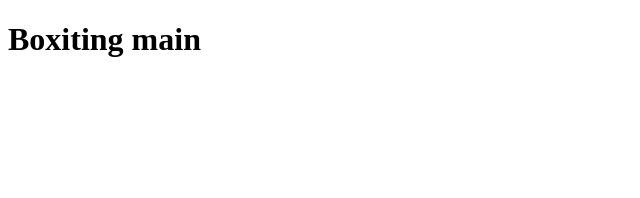
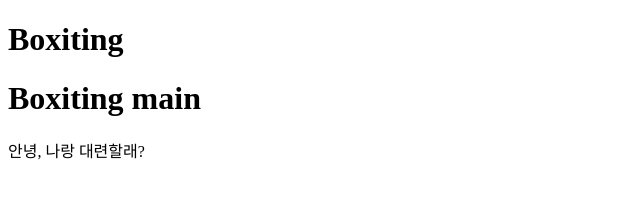
Before and after one commit to sseung0000/Git, a plain HTML site: page index.html in a window 1280 px wide. Shown: the whole page, without its empty margins (0-640 px from the left). Drawn offline with Linux system fonts and the light colour scheme.

```diff
--- a/index.html
+++ b/index.html
@@ -7,6 +7,8 @@
     <title>Document</title>
 </head>
 <body>
+    <h1>Boxiting</h1>
     <h1>Boxiting main</h1>
+    <div>안녕, 나랑 대련할래?</div>
 </body>
 </html>
```
